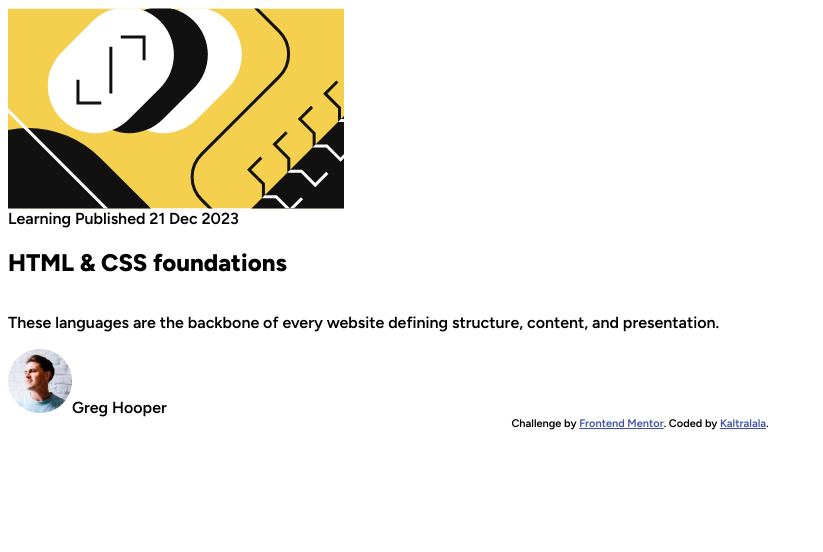
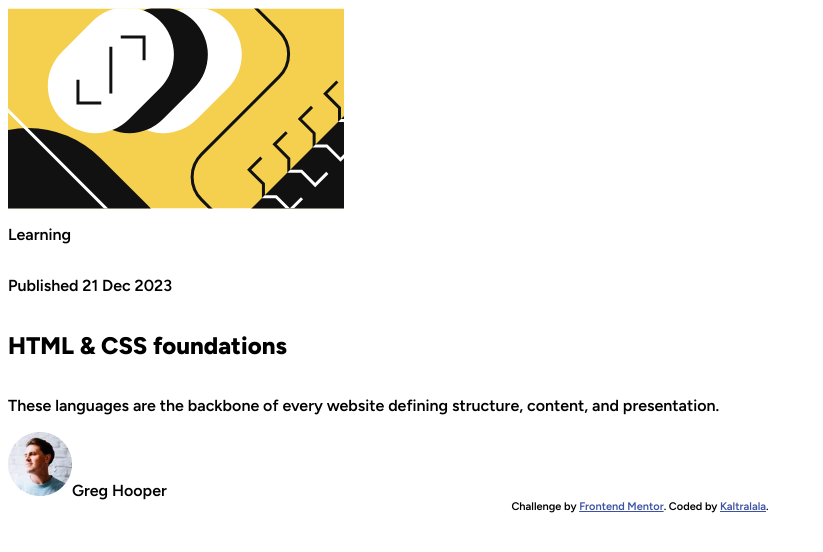
Before and after one commit to kaltralala/BLOG_PREVIEW_CARD, a plain HTML site: page index.html in a window 1280 px wide. Shown: the whole page, without its empty margins (0-823 px from the left). Drawn offline with Linux system fonts and the light colour scheme.

Commit message:
add p.learning and p.date

```diff
--- a/index.html
+++ b/index.html
@@ -18,9 +18,10 @@
         src="/assets/images/illustration-article.svg"
         alt="Illustration Article"
       />
-      Learning Published 21 Dec 2023
+      <p class="learning">Learning</p>
+      <p class="date">Published 21 Dec 2023</p>
       <header>
-        <h2>HTML & CSS foundations</h2>
+        <h1>HTML & CSS foundations</h1>
       </header>
       <div class="content">
         <p>
```
